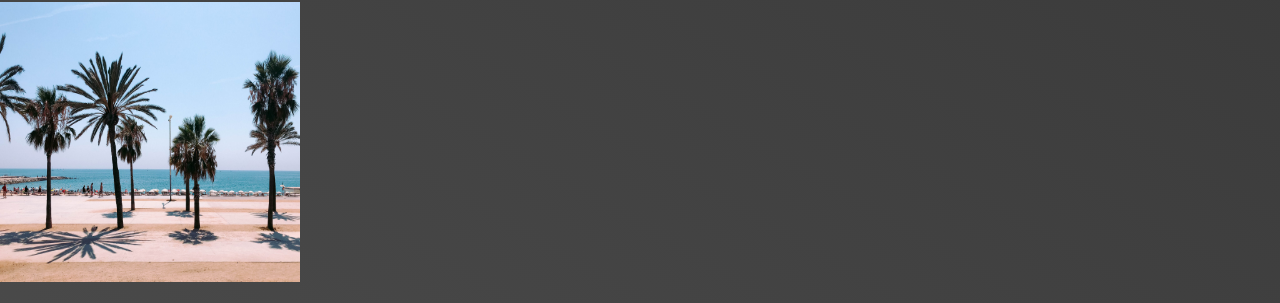
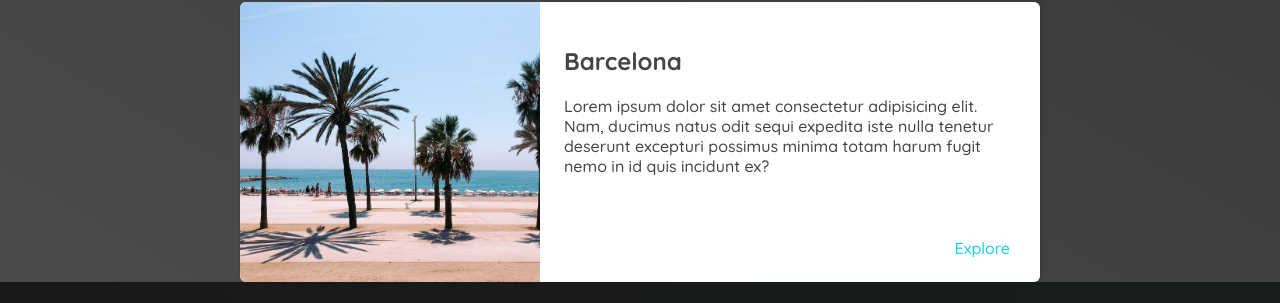
Before and after one commit to emilianododa/travel-goals, a plain HTML site: page places.html in a window 1280 px wide. Shown: the part 97-400 px from the top of the page. Drawn offline with Linux system fonts and the light colour scheme.

Commit message:
creating a card

```diff
--- a/places.css
+++ b/places.css
@@ -1,12 +1,49 @@
 body{
     background: linear-gradient(30deg, rgb(77, 77, 77), rgb(58, 58, 58));
+    color: rgb(68, 68, 68);
 }
 
 header{
     position: static;
 }
 
+main ul{
+    width: 800px;
+    margin: 0 auto;
+}
+
+main li{
+    display: flex;
+    background-color: white;
+    box-shadow: 1px 1px 4px rgba(0, 0, 0, 0.2);
+    border-radius: 6px;
+    overflow: hidden;
+}
+
 main li img{
     width: 300px;
     height: 280px;
+    object-fit: cover;
 }
+
+.item-content{
+    padding: 24px;
+    display: flex;
+    flex-direction: column;
+    justify-content: space-between;
+}
+
+.actions {
+    text-align: right;
+}
+
+.actions a{
+    text-decoration: none;
+    color: rgb(22, 211, 228);
+    padding: 6px;
+    border-radius: 8px;
+}
+
+.actions a:hover{
+    background-color: rgb(235, 253, 255);
+}
--- a/places.html
+++ b/places.html
@@ -28,11 +28,13 @@
             <li>
                 <img src="images/places/barcelona.jpg" alt="City of Barcelona">
                 <div class="item-content">
-                    <h2>Barcelona</h2>
+                    <div>
+                        <h2>Barcelona</h2>
                     <p>Lorem ipsum dolor sit amet consectetur adipisicing elit. Nam, ducimus natus odit sequi expedita iste nulla tenetur deserunt excepturi possimus minima totam harum fugit nemo in id quis incidunt ex?</p>
-                </div>
-                <div class="actions">
-                    <a href="https://en.wikipedia.org/wiki/Barcelona">Explore</a>
+                    </div>
+                    <div class="actions">
+                        <a href="https://en.wikipedia.org/wiki/Barcelona">Explore</a>
+                    </div>
                 </div>
             </li>
         </ul>
```
